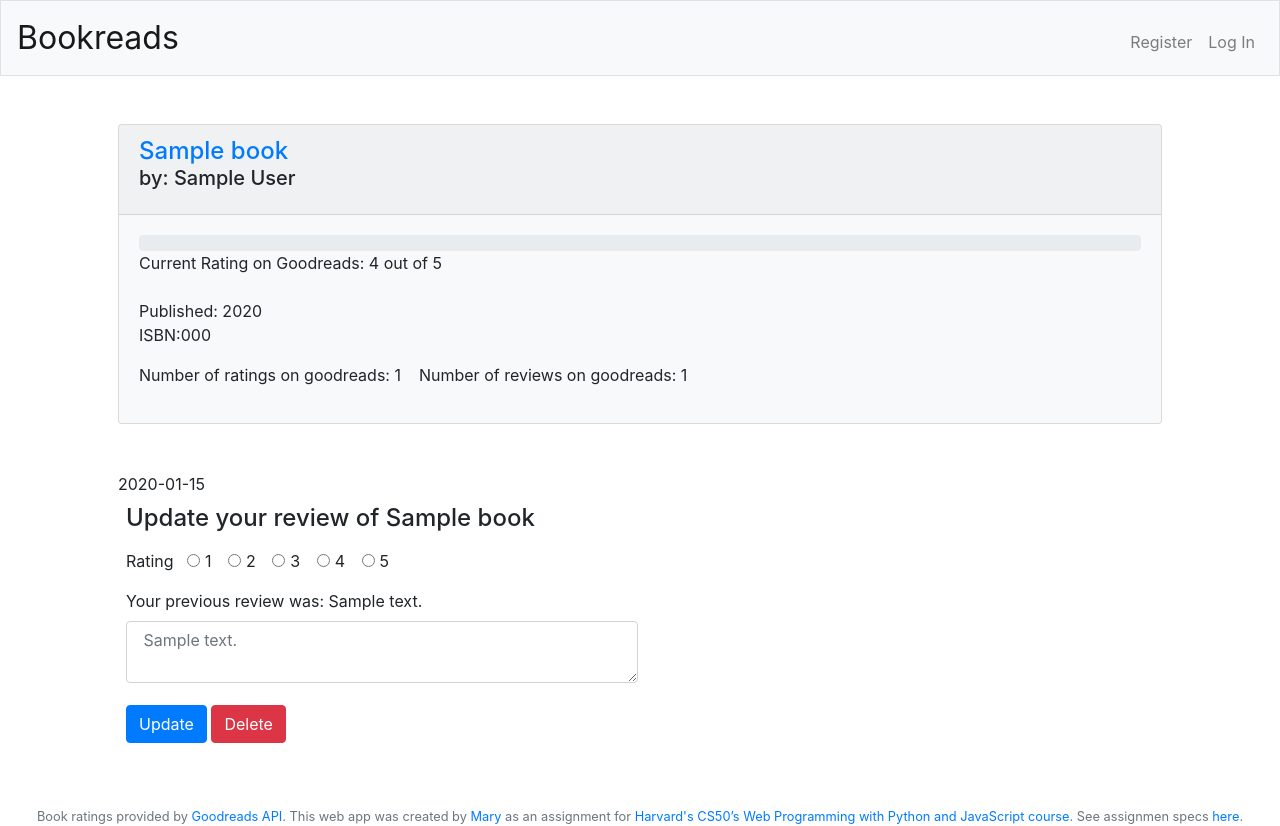
After one commit to maryeleanor/bookreviews, a Flask app: template templates/review.html in a window 1280 px wide. The commit adds this page. Run offline with Flask 2, Linux system fonts and the light colour scheme; the template is opened without the code that fills it: most values are stand-ins (such as "Sample title", 1, 10 or a date in 2020); some libraries are stand-ins or nearby versions.

Commit message:
added review pages and ratings

```diff
--- a/app.py
+++ b/app.py
@@ -27,7 +27,6 @@
 # Goodreads API key and secret
 # key: DchANaDeTrPFG7BRpUBZIw
 # secret: t5VRb1Uf3nJXZeb489i5Y4HkIuADwEV0nEtbjcxhnd4
-
 
 
 def login_required(f):
@@ -61,21 +60,23 @@
 
 def search(book):
     book = "%{}%".format(book)
-    books = db.execute("SELECT * FROM books WHERE isbn ILIKE :book OR title ILIKE :book OR author ILIKE :book ORDER BY year DESC", {"book": book}).fetchall()
+    books = db.execute("SELECT * FROM books WHERE isbn ILIKE :book OR title ILIKE :book OR author ILIKE :book ORDER BY year DESC", {
+        "book": book}).fetchall()
+
     if not books:
-        no_match = "Sorry, no books found. Try another search"
-        return render_template('index.html', no_match=no_match)
+        books_result = None
+        return books_result
+
     goodreads = []
-
     for book in books:
-            isbn = book.isbn
             res = requests.get("https://www.goodreads.com/book/review_counts.json",
-                           params={"key": "DchANaDeTrPFG7BRpUBZIw", "isbns": isbn})
+                               params={"key": "DchANaDeTrPFG7BRpUBZIw", "isbns": book.isbn})
             result = res.json()
             goodreads.append(result['books'])
 
     books_result = zip(books, goodreads)
     return books_result
+
 
 def book_reviews(book_id):
     book = db.execute(
@@ -90,9 +91,8 @@
                       {"id": session["user_id"]}).fetchone()
     username = user.username.capitalize()
 
-    isbn = book.isbn
     res = requests.get("https://www.goodreads.com/book/review_counts.json",
-                       params={"key": "DchANaDeTrPFG7BRpUBZIw", "isbns": isbn})
+                       params={"key": "DchANaDeTrPFG7BRpUBZIw", "isbns": book.isbn})
     result = res.json()
     goodreads_book = result['books']
     ratings = (float(goodreads_book[0]['average_rating'])/5) * 100
@@ -102,18 +102,30 @@
 @app.route("/", methods=["GET", "POST"])
 @login_required
 def index():
+    # if user clicked search
     if request.method == "POST":
         book = request.form.get("book")
 
+        # was a search term entered?
         if not book:
             return apology("must provide a book to search for", 404)
 
+        # query db and goodreads for search term
         books_result = search(book)
+
+        # if no result, return no match
+        if not books_result:
+            no_match = "Sorry, no books found. Try another search"
+            return render_template('index.html', no_match=no_match)
+
+        # otherwise display results
         return render_template('index.html', books_result=books_result)
 
     else:
-        user = db.execute("SELECT * FROM users WHERE id = :id", {"id":session["user_id"]}).fetchall()
-        username = user[0].username.capitalize()
+        # user = db.execute("SELECT * FROM users WHERE id = :id", {"id":session["user_id"]}).fetchall()
+        # username = user[0].username.capitalize()
+
+        # render search homepage
         return render_template('index.html')
 
 
@@ -127,55 +139,58 @@
         if not review and not rating:
             return apology("you didn't provide a rating or review", 404)
 
+        # check if user has already reviewed this book, if so send them to update review
+        review = db.execute("SELECT * FROM reviews WHERE user_id = :user_id", {
+            "user_id": session["user_id"]}).fetchone()
+        if review:
+            update = "You've already submitted a review. Want to update it?"
+            return redirect(url_for('review', review_id=review.id, update=update))
+
+        # otherwise submit review into db
         db.execute("INSERT INTO reviews (review, rating, book_id, user_id) VALUES (:review, :rating, :book_id, :user_id)", {
                    "review": review, "rating": rating, "book_id": book_id, "user_id": session["user_id"]})
         db.commit()
 
+        # then query db for this book's details and render page
         book, reviews, username, goodreads_book, ratings = book_reviews(book_id)
         return render_template('book.html', book=book, reviews=reviews, username=username, goodreads_book=goodreads_book, ratings=ratings)
 
     else:
+        # query db for this book's details and render page
         book, reviews, username, goodreads_book, ratings = book_reviews(book_id)
         return render_template('book.html', book=book, reviews=reviews, username=username, goodreads_book=goodreads_book, ratings=ratings)
 
 
 @app.route('/review/<int:review_id>', methods=['GET', 'POST'])
 def review(review_id):
-    #  review = review.query.get_or_404(review_id)
-    return render_template('review.html', title=review.title, review=review)
+    reviews = db.execute("SELECT * FROM reviews WHERE id = :review_id", {
+        "review_id": review_id}).fetchall()
+    review = reviews[0]
+    book_id = review.book_id
 
+    if request.method == "POST":
+        if request.form['action'] == 'delete':
+            db.execute("DELETE FROM reviews WHERE id = review_id", {
+                "review_id": review_id})
+            db.commit()
 
-@app.route('/review/<int:review_id>/update', methods=['GET', 'POST'])
-@login_required
-def update_review(review_id):
-    review = review.query.get_or_404(review_id)
-    if review.author != current_user:
-        abort(403)
-    form = reviewForm()
-    if form.validate_on_submit():
-        review.title = form.title.data
-        review.content = form.content.data
-        db.session.commit()
-        flash('Your review has been updated.', 'success')
-        return redirect(url_for('reviews.review', review_id=review.id))
-    elif request.method == 'GET':
-        form.title.data = review.title
-        form.content.data = review.content
-    return render_template('create_review.html', title='Update review',
-                           form=form, legend='Update review')
+        if request.form['action'] == 'submit':
+            review = request.form.get("review")
+            if request.form['options']:
+                rating = int(request.form['options'])
 
+            db.execute("UPDATE reviews (review, rating) WHERE id = review_id VALUES (:review, :rating, :review_id)", {
+                    "review": review, "rating": rating, "review_id": review_id})
+            db.commit()
 
-@app.route('/review/<int:review_id>/delete', methods=['POST'])
-@login_required
-def delete_review(review_id):
-    review = review.query.get_or_404(review_id)
-    if review.author != current_user:
-        abort(403)
-    db.session.delete(review)
-    db.session.commit()
-    flash('Your review has been deleted.', 'danger')
-    return redirect(url_for('main.home'))
+        # query db for this book's details and render page
+        book, reviews, username, goodreads_book, ratings = book_reviews(book_id)
+        return render_template('book.html', book=book, reviews=reviews, username=username, goodreads_book=goodreads_book, ratings=ratings)
 
+    else:
+        # query db for this book's details and render page
+        book, reviews, username, goodreads_book, ratings = book_reviews(book_id)
+        return render_template('review.html', book=book, reviews=reviews, username=username, goodreads_book=goodreads_book, ratings=ratings)
 
 
 
@@ -183,7 +198,7 @@
 def register():
     """Register user"""
 
-    # User reached route via POST (as by submitting a form via POST)
+    # if user submited a form via POST)
     if request.method == "POST":
 
         username = request.form.get("username")
@@ -203,7 +218,7 @@
         # Query database for username
         check = db.execute("SELECT * FROM users WHERE username = :username", {"username":username}).fetchall()
 
-        # Ensure username exists and password is correct
+        # Ensure username is not taken
         if len(check) != 0:
             return apology("that username is taken", 403)
 
@@ -230,7 +245,6 @@
     # Forget any user_id
     session.clear()
 
-    # User reached route via POST (as by submitting a form via POST)
     if request.method == "POST":
 
         username = request.form.get("username")
--- a/templates/index.html
+++ b/templates/index.html
@@ -23,7 +23,7 @@
 {% if request.method == "POST" %}
     {% for book,item in books_result %}
         <div class="card bg-light mb-3">
-            <div class="card-header"><a href="{{ url_for('book', book_id=book.id, books_result=books_result) }}"> <h4 style="display:inline;">{{ book.title  }}</h4></a> {{ item[0]['average_rating'] }} </div>
+            <div class="card-header"><a href="{{ url_for('book', book_id=book.id) }}"> <h4 style="display:inline;">{{ book.title  }}</h4></a> {{ item[0]['average_rating'] }} </div>
             <div class="card-body">
                 <h5 class="card-title">by: {{ book.author }}</h5>
                 <p class="card-text">Published: {{ book.year }} </p>
--- /dev/null
+++ b/templates/review.html
@@ -0,0 +1,74 @@
+{% extends "layout.html" %}
+
+{% block title %}
+{% endblock %}
+
+{% block main %}
+
+<div class="card bg-light mb-3">
+    <div class="card-header">
+       <a href="{{ url_for('book', book_id=book.id) }}"> <h4 style="display:inline;">{{ book.title  }}</h4></a>
+        <h5 class="card-title">by: {{ book.author }}</h5>
+    </div>
+    <div class="card-body">
+        <div class="progress">
+            <div class="progress-bar bg-warning" role="progressbar" style="width:{{ ratings }}%"
+                aria-valuenow="{{ ratings }}" aria-valuemin="0" aria-valuemax="100"></div>
+        </div>
+        <span class="right"> Current Rating on Goodreads: {{ goodreads_book[0]['average_rating'] }} out of 5 </span>
+
+        <br> <br>
+        <p class="card-text">Published: {{ book.year }} <br>
+            ISBN:{{ book.isbn }}</p>
+        <p>Number of ratings on goodreads: {{ goodreads_book[0]['work_ratings_count'] }}&nbsp;&nbsp;&nbsp; Number of
+            reviews on goodreads: {{ goodreads_book[0]['work_reviews_count'] }}</p>
+    </div>
+</div>
+
+<div class="m-5"> </div>
+
+{% if update %}
+{{ update }}
+{% for review in reviews %}
+
+<form action="{{ url_for('review', review_id=review.id) }}" method="post" class="m-2">
+    <div class="form-group">
+        <h4> Update your review of {{ book.title }} </h4>
+        <div class="mt-3">
+        <p style="display:inline"> Rating </p> &nbsp;
+        <div class="form-check form-check-inline">
+            <input class="form-check-input" type="radio" name="options" id="inlineRadio1" value="1">
+            <label class="form-check-label" for="inlineRadio1">1</label>
+        </div>
+        <div class="form-check form-check-inline">
+            <input class="form-check-input" type="radio" name="options" id="inlineRadio2" value="2">
+            <label class="form-check-label" for="inlineRadio2">2</label>
+        </div>
+        <div class="form-check form-check-inline">
+            <input class="form-check-input" type="radio" name="options" id="inlineRadio3" value="3">
+            <label class="form-check-label" for="inlineRadio3">3</label>
+        </div>
+        <div class="form-check form-check-inline">
+            <input class="form-check-input" type="radio" name="options" id="inlineRadio4" value="4">
+            <label class="form-check-label" for="inlineRadio4">4</label>
+        </div>
+        <div class="form-check form-check-inline">
+            <input class="form-check-input" type="radio" name="options" id="inlineRadio5" value="5">
+            <label class="form-check-label" for="inlineRadio5">5</label>
+        </div>
+        </div>
+        <div class="mb-3 mt-3">
+            <label for="review"> Your previous review was: {{ review.review }}</label> <br>
+            <textarea class="form-control" id="review" name="review"
+                placeholder=" {{ review.review }}"></textarea>
+        </div>
+        <button class="btn btn-primary" id="submit" name="action" value="submit">Update</button>
+        <button class="btn btn-danger" id="delete" name="action" vallue="delete">Delete</button>
+
+    </div>
+</form>
+
+{% endfor %}
+{% endif %}
+
+{% endblock %}
```
Also changed, not shown: templates/book.html (+26 -16 lines), 1 other file.
